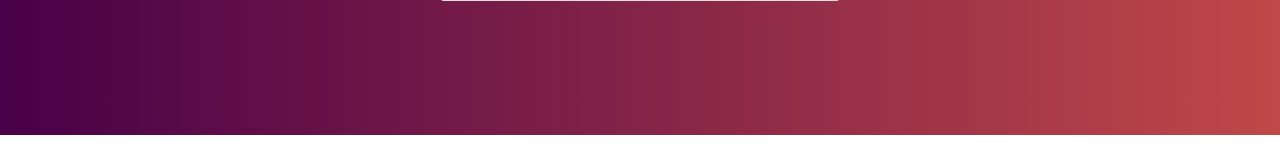
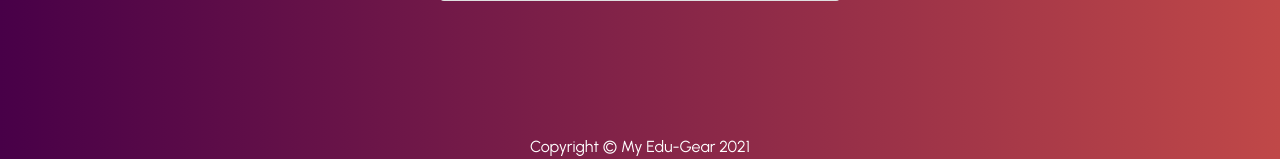
Before and after one commit to Abhinal/myedugear, a Python web app: template templates/login.html in a window 1280 px wide. Shown: the part 665-824 px from the top of the page. Before the commit the page ends 800 px from the top, so only its background shows below. Run offline with Jinja, Linux system fonts and the light colour scheme; the template is opened without the code that fills it, so the values that code supplies are empty.

Commit message:
Update login.html

```diff
--- a/templates/login.html
+++ b/templates/login.html
@@ -52,6 +52,7 @@
             </div>
         </div>
     </div>
+    <p class="text-center text-white">Copyright © My Edu-Gear 2021</p>
 </body>
 
 </html>
```
